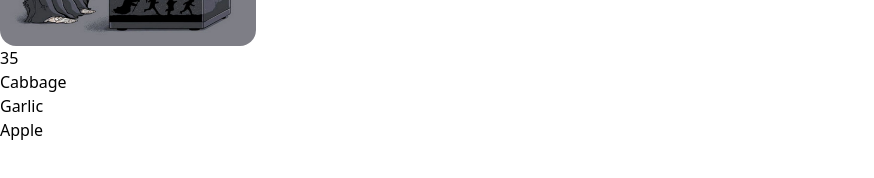
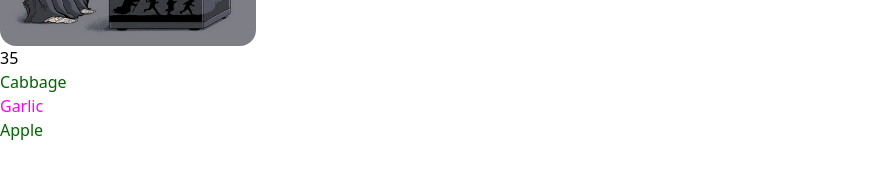
Before and after one commit to RHrakib1/react-doc, a React (Vite) app: page / in a window 1280 px wide. Shown: the part 310-488 px from the top of the page, without its empty margins (0-874 px from the left). Built offline with nearby package versions, Linux system fonts and the light colour scheme.

Commit message:
add to the style

```diff
--- a/src/new-component/rendaring.jsx
+++ b/src/new-component/rendaring.jsx
@@ -1,10 +1,14 @@
 const products = [
-    { title: 'Cabbage', id: 1 },
-    { title: 'Garlic', id: 2 },
-    { title: 'Apple', id: 3 },
+    { title: 'Cabbage', id: 1, isFruit: false, },
+    { title: 'Garlic', id: 2, isFruit: true, },
+    { title: 'Apple', id: 3, isFruit: false, },
 ];
+
+
 export default function Rendaring() {
-    const listItem = products.map(p => <li key={p.id}>
+    const listItem = products.map(p => <li key={p.id} style={{
+        color: p.isFruit ? 'magenta' : 'darkgreen'
+    }}>
         {p.title}
     </li>);
     return (
```
